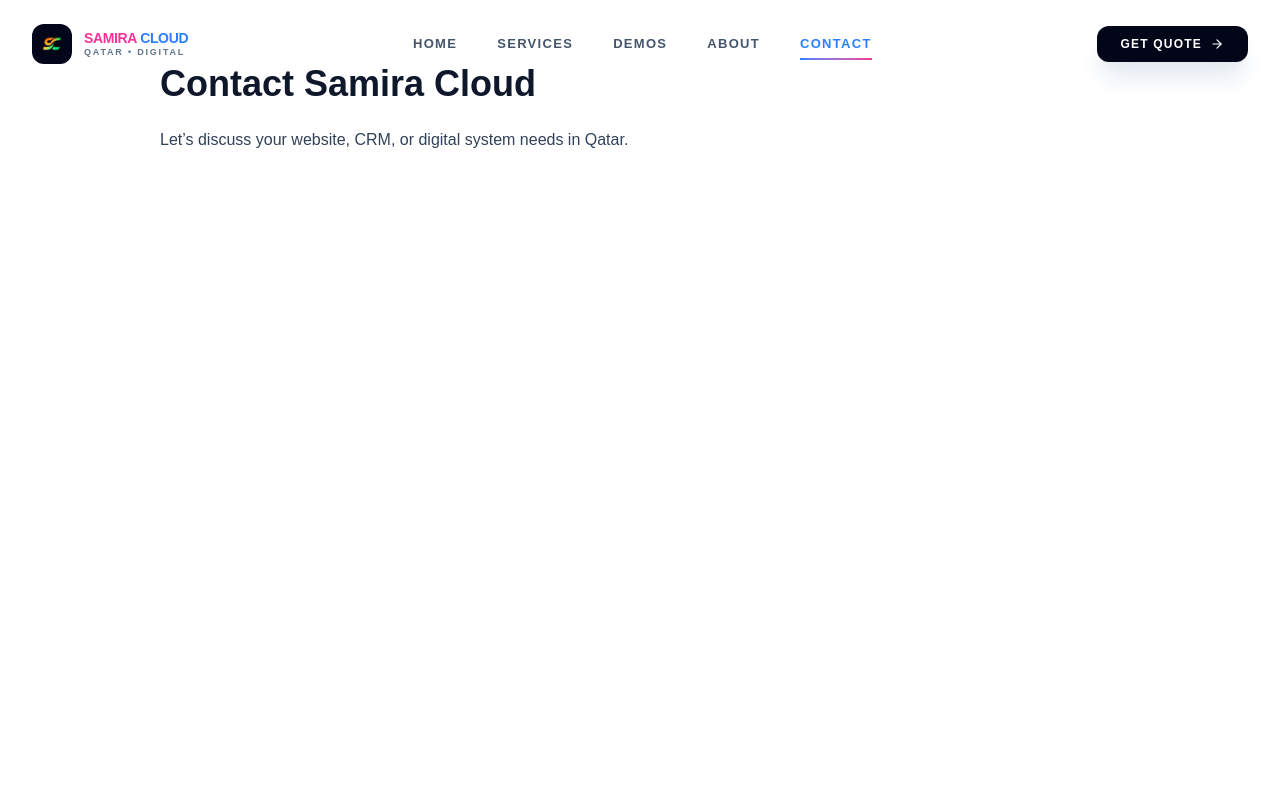
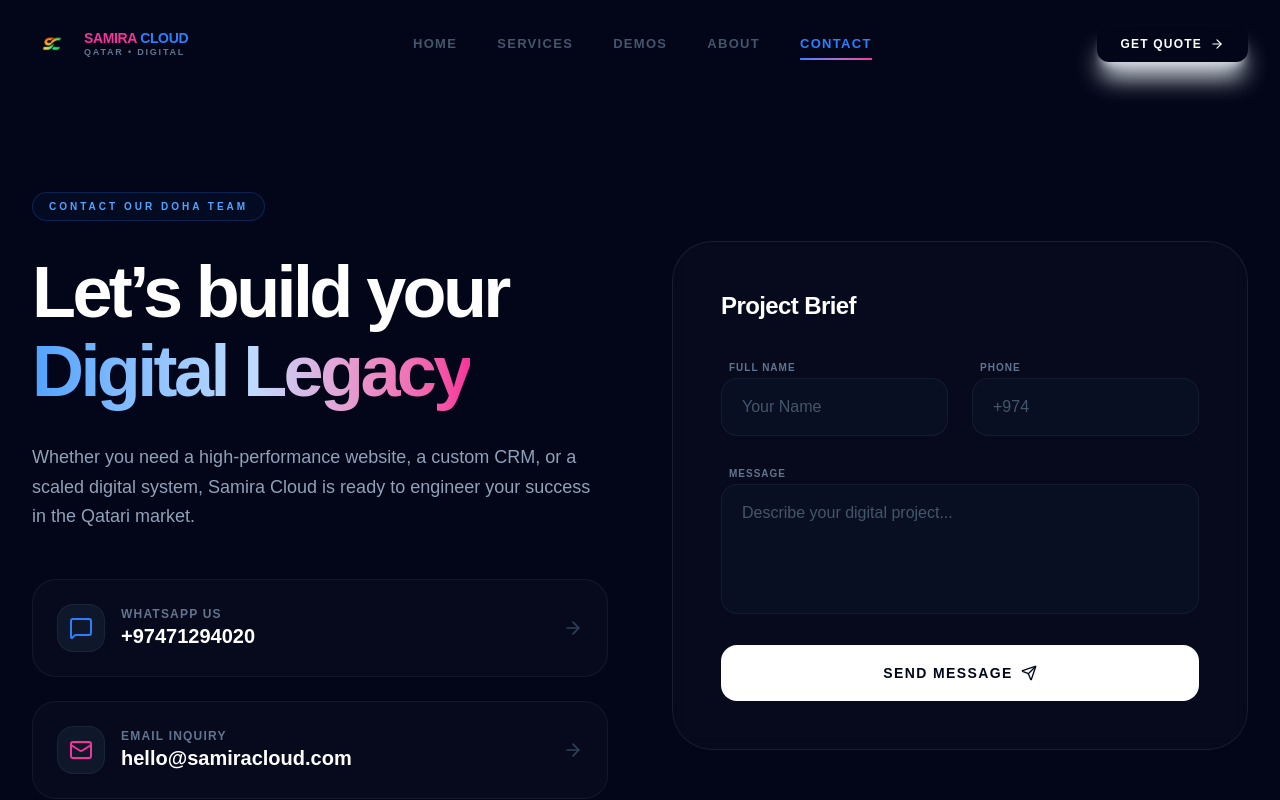
Before and after one commit to sojibjubayer/samiracloud, a Next.js app: page /contact in a window 1280 px wide. Shown: the top 800 px of the page. Built offline with nearby package versions, Linux system fonts and the light colour scheme.

Commit message:
redesigned contact

```diff
--- a/src/app/(website)/contact/page.tsx
+++ b/src/app/(website)/contact/page.tsx
@@ -1,20 +1,140 @@
-import type { Metadata } from "next";
-import { createMetadata } from "@/lib/seo";
+"use client";
 
-export const metadata: Metadata = createMetadata({
-  title: "Contact Samira Cloud",
-  description:
-    "Contact Samira Cloud for web development, CRM systems, and digital solutions in Qatar.",
-  path: "/contact",
-});
+import React from "react";
+import { Mail, MessageSquare, MapPin, Send, ArrowRight } from "lucide-react";
 
 export default function ContactPage() {
+  const whatsappNumber = "+97471294020";
+  const emailAddress = "hello@samiracloud.com";
+
   return (
-    <main className="mx-auto max-w-5xl px-4 py-16 sm:px-6 lg:px-8">
-      <h1 className="mb-6 text-4xl font-bold text-slate-900">Contact Samira Cloud</h1>
-      <p className="text-slate-700">
-        Let’s discuss your website, CRM, or digital system needs in Qatar.
-      </p>
+    <main className="relative min-h-screen bg-slate-950 text-white overflow-x-hidden">
+
+      {/* 1. ATMOSPHERIC SEPARATION (Blue/Pink Glow Top-Left) */}
+      <div className="absolute top-0 left-0 -z-10 h-200 w-full overflow-hidden pointer-events-none">
+        <div className="absolute -top-32 -left-20 h-150 w-150 rounded-full bg-blue-600/10 blur-[130px]" />
+        <div className="absolute top-0 left-[5%] h-100 w-100 rounded-full bg-pink-500/5 blur-[110px]" />
+      </div>
+
+      {/* 2. CONTACT HERO SECTION */}
+      <section className="relative pt-32 pb-20 lg:pt-48 lg:pb-32">
+        <div className="mx-auto max-w-7xl px-6 lg:px-8">
+          <div className="grid grid-cols-1 gap-16 lg:grid-cols-2 lg:items-center">
+
+            {/* Left Side: Content & SEO Tags */}
+            <div className="max-w-2xl">
+              <span className="inline-block rounded-full border border-blue-500/20 bg-blue-500/5 px-4 py-1.5 text-[10px] font-black uppercase tracking-[0.3em] text-blue-400">
+                Contact Our Doha Team
+              </span>
+              <h1 className="mt-8 text-5xl font-black tracking-tighter text-white sm:text-7xl lg:leading-[1.1]">
+                Let’s build your <br />
+                <span className="bg-linear-to-r from-blue-400 via-blue-200 to-pink-500 bg-clip-text text-transparent">
+                  Digital Legacy
+                </span>
+              </h1>
+              <p className="mt-8 text-lg leading-relaxed text-slate-400">
+                Whether you need a high-performance website, a custom CRM, or a
+                scaled digital system, Samira Cloud is ready to engineer
+                your success in the Qatari market.
+              </p>
+
+              {/* Direct Links */}
+              <div className="mt-12 space-y-6">
+                <a
+                  href={`https://wa.me/${whatsappNumber.replace('+', '')}`}
+                  target="_blank"
+                  rel="noopener noreferrer"
+                  className="group flex items-center gap-4 rounded-3xl border border-white/5 bg-white/2 p-6 transition-all hover:border-blue-500/40 hover:bg-white/4"
+                >
+                  <div className="flex h-12 w-12 items-center justify-center rounded-2xl bg-slate-900 border border-white/5 group-hover:border-blue-500/50">
+                    <MessageSquare className="h-6 w-6 text-blue-500" />
+                  </div>
+                  <div>
+                    <p className="text-xs font-black uppercase tracking-widest text-slate-500">WhatsApp Us</p>
+                    <p className="text-xl font-bold text-white">{whatsappNumber}</p>
+                  </div>
+                  <ArrowRight className="ml-auto h-5 w-5 text-slate-700 group-hover:text-blue-400 transition-transform group-hover:translate-x-1" />
+                </a>
+
+                <a
+                  href={`mailto:${emailAddress}`}
+                  className="group flex items-center gap-4 rounded-3xl border border-white/5 bg-white/2 p-6 transition-all hover:border-pink-500/40 hover:bg-white/4"
+                >
+                  <div className="flex h-12 w-12 items-center justify-center rounded-2xl bg-slate-900 border border-white/5 group-hover:border-pink-500/50">
+                    <Mail className="h-6 w-6 text-pink-500" />
+                  </div>
+                  <div>
+                    <p className="text-xs font-black uppercase tracking-widest text-slate-500">Email Inquiry</p>
+                    <p className="text-xl font-bold text-white">{emailAddress}</p>
+                  </div>
+                  <ArrowRight className="ml-auto h-5 w-5 text-slate-700 group-hover:text-pink-400 transition-transform group-hover:translate-x-1" />
+                </a>
+              </div>
+            </div>
+
+            {/* Right Side: Seamless Contact Form */}
+            <div className="relative rounded-[2.5rem] border border-white/8 bg-white/2 p-8 backdrop-blur-sm sm:p-12">
+               <h2 className="text-2xl font-bold text-white mb-8 tracking-tight">Project Brief</h2>
+               <form className="space-y-6" onSubmit={(e) => e.preventDefault()}>
+                  <div className="grid grid-cols-1 gap-6 sm:grid-cols-2">
+                    <div className="space-y-2">
+                      <label className="text-[10px] font-black uppercase tracking-widest text-slate-500 ml-2">Full Name</label>
+                      <input type="text" placeholder="Your Name" className="w-full rounded-2xl border border-white/5 bg-slate-900/50 px-5 py-4 text-white placeholder-slate-600 outline-none focus:border-blue-500/50 transition-all" />
+                    </div>
+                    <div className="space-y-2">
+                      <label className="text-[10px] font-black uppercase tracking-widest text-slate-500 ml-2">Phone</label>
+                      <input type="tel" placeholder="+974" className="w-full rounded-2xl border border-white/5 bg-slate-900/50 px-5 py-4 text-white placeholder-slate-600 outline-none focus:border-blue-500/50 transition-all" />
+                    </div>
+                  </div>
+                  <div className="space-y-2">
+                    <label className="text-[10px] font-black uppercase tracking-widest text-slate-500 ml-2">Message</label>
+                    <textarea rows={4} placeholder="Describe your digital project..." className="w-full rounded-2xl border border-white/5 bg-slate-900/50 px-5 py-4 text-white placeholder-slate-600 outline-none focus:border-blue-500/50 transition-all resize-none"></textarea>
+                  </div>
+                  <button className="group relative flex h-14 w-full items-center justify-center overflow-hidden rounded-2xl bg-white px-10 text-sm font-black uppercase tracking-widest text-slate-950 transition-all hover:scale-[1.02] active:scale-95">
+                    <span className="relative z-10 flex items-center gap-2">Send Message <Send size={16} /></span>
+                    <div className="absolute inset-0 -translate-x-full bg-linear-to-r from-transparent via-blue-100/60 to-transparent transition-transform duration-700 group-hover:translate-x-full" />
+                  </button>
+               </form>
+            </div>
+
+          </div>
+        </div>
+      </section>
+
+      {/* 3. LOCAL BUSINESS SCHEMA (JSON-LD) for SEO Boost */}
+      <script
+        type="application/ld+json"
+        dangerouslySetInnerHTML={{
+          __html: JSON.stringify({
+            "@context": "https://schema.org",
+            "@type": "ContactPage",
+            "mainEntity": {
+              "@type": "LocalBusiness",
+              "name": "Samira Cloud",
+              "telephone": whatsappNumber,
+              "email": emailAddress,
+              "url": "https://samiracloud.com/contact",
+              "address": {
+                "@type": "PostalAddress",
+                "addressLocality": "Doha",
+                "addressCountry": "QA"
+              },
+              "geo": {
+                "@type": "GeoCoordinates",
+                "latitude": "25.276987",
+                "longitude": "51.520008"
+              },
+              "contactPoint": {
+                "@type": "ContactPoint",
+                "telephone": whatsappNumber,
+                "contactType": "customer service",
+                "areaServed": "QA",
+                "availableLanguage": ["English", "Arabic"]
+              }
+            }
+          }),
+        }}
+      />
     </main>
   );
 }
```
